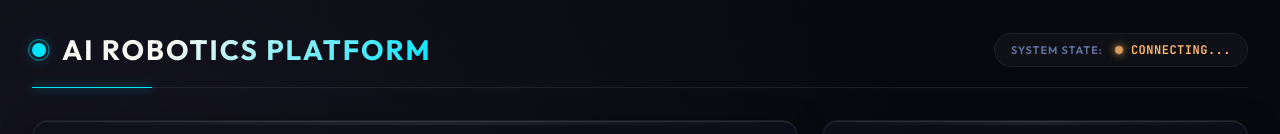
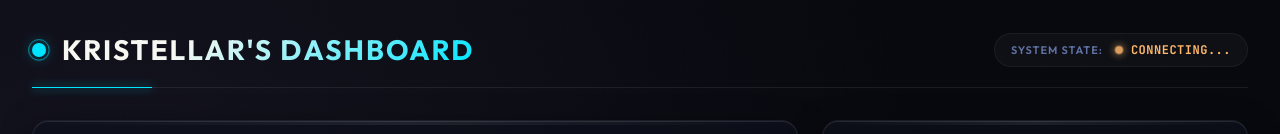
Before and after one commit to shloksatpathy/Robotic-platform, a React app in the folder frontend/: page / in a window 1280 px wide. Shown: the top 134 px of the page. Built offline with nearby package versions, Linux system fonts and the light colour scheme; no server answers; the HTML template or start-up script is replaced by a standard one.

Commit message:
BUG: Header fixes

```diff
--- a/frontend/src/App.jsx
+++ b/frontend/src/App.jsx
@@ -117,7 +117,7 @@ function App() {
       <header className="dashboard-header">
         <div className="header-logo">
           <div className="logo-pulse"></div>
-          <h1>AI ROBOTICS PLATFORM</h1>
+          <h1>KRISTELLAR'S DASHBOARD</h1>
         </div>
         <div className="header-status">
           <span className="status-label">SYSTEM STATE:</span>
```
